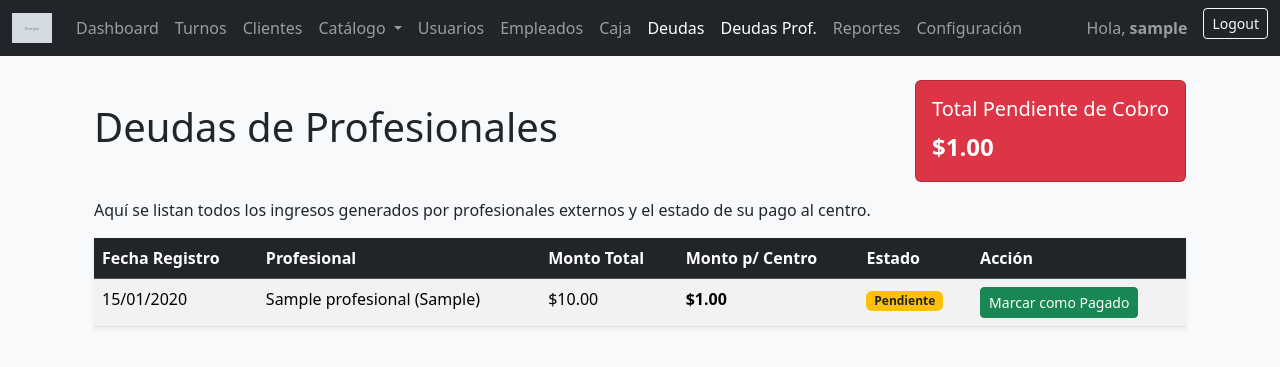
After one commit to mariano0770/estudio_jamal, a Django app: page /profesionales/lista-deudas/ in a window 1280 px wide. The commit adds this page. Shown: the top 367 px of the page. Run offline with Django 5.2, Linux system fonts and the light colour scheme; a user stored in the database is signed in; tables that the repository leaves empty hold one stand-in row (values such as "Sample post"); grey boxes marked "Sample" are stand-in pictures.

Commit message:
Modulo deudas profesionales

```diff
--- a/gestion/templates/gestion/base.html
+++ b/gestion/templates/gestion/base.html
@@ -72,6 +72,7 @@
                         <li class="nav-item"><a class="nav-link {% if 'empleados' in request.path %}active{% endif %}" href="{% url 'lista-empleados' %}">Empleados</a></li>
                         <li class="nav-item"><a class="nav-link {% if request.resolver_match.url_name == 'vista-caja' %}active{% endif %}" href="{% url 'vista-caja' %}">Caja</a></li>
                         <li class="nav-item"><a class="nav-link {% if 'deudas' in request.path %}active{% endif %}" href="{% url 'lista-deudas' %}">Deudas</a></li>
+                        <li class="nav-item"><a class="nav-link {% if 'profesionales' in request.path %}active{% endif %}" href="{% url 'lista-ingresos-profesionales' %}">Deudas Prof.</a></li>
                         <li class="nav-item"><a class="nav-link {% if request.resolver_match.url_name == 'reportes-hub' %}active{% endif %}" href="{% url 'reportes-hub' %}">Reportes</a></li>
                         <li class="nav-item"><a class="nav-link {% if request.resolver_match.url_name == 'configuracion' %}active{% endif %}" href="{% url 'configuracion' %}">Configuración</a></li>
                     {% endif %}
--- /dev/null
+++ b/gestion/templates/gestion/lista_ingresos_profesionales.html
@@ -0,0 +1,63 @@
+{% extends 'gestion/base.html' %}
+
+{% block title %}Deudas de Profesionales{% endblock %}
+
+{% block content %}
+<div class="container mt-4">
+    <div class="d-flex justify-content-between align-items-center mb-3">
+        <h1>Deudas de Profesionales</h1>
+        <div class="card text-white bg-danger">
+            <div class="card-body">
+                <h5 class="card-title">Total Pendiente de Cobro</h5>
+                <p class="card-text fs-4 fw-bold">${{ total_pendiente|floatformat:2 }}</p>
+            </div>
+        </div>
+    </div>
+
+    <p>Aquí se listan todos los ingresos generados por profesionales externos y el estado de su pago al centro.</p>
+
+    <table class="table table-striped table-hover bg-white shadow-sm">
+        <thead class="table-dark">
+            <tr>
+                <th scope="col">Fecha Registro</th>
+                <th scope="col">Profesional</th>
+                <th scope="col">Monto Total</th>
+                <th scope="col">Monto p/ Centro</th>
+                <th scope="col">Estado</th>
+                <th scope="col">Acción</th>
+            </tr>
+        </thead>
+        <tbody>
+            {% for deuda in lista_deudas %}
+            <tr>
+                <td>{{ deuda.fecha_registro|date:"d/m/Y" }}</td>
+                <td>{{ deuda.profesional.nombre }} ({{ deuda.profesional.actividad }})</td>
+                <td>${{ deuda.monto_total_abono|floatformat:2 }}</td>
+                <td class="fw-bold">${{ deuda.monto_para_centro|floatformat:2 }}</td>
+                <td>
+                    {% if deuda.estado_pago == 'Pendiente' %}
+                        <span class="badge bg-warning text-dark">Pendiente</span>
+                    {% else %}
+                        <span class="badge bg-success">Pagado</span>
+                    {% endif %}
+                </td>
+                <td>
+                    {% if deuda.estado_pago == 'Pendiente' %}
+                        <form action="{% url 'pagar-ingreso-profesional' deuda.id %}" method="POST" onsubmit="return confirm('¿Confirmás que recibiste este pago? Esta acción registrará el ingreso en la caja.');">
+                            {% csrf_token %}
+                            <button type="submit" class="btn btn-success btn-sm">Marcar como Pagado</button>
+                        </form>
+                    {% else %}
+                        -
+                    {% endif %}
+                </td>
+            </tr>
+            {% empty %}
+            <tr>
+                <td colspan="6" class="text-center">No hay ingresos registrados.</td>
+            </tr>
+            {% endfor %}
+        </tbody>
+    </table>
+</div>
+{% endblock %}
--- a/gestion/urls.py
+++ b/gestion/urls.py
@@ -59,4 +59,6 @@ urlpatterns = [
     path('planes/<int:plan_id>/eliminar/', views.eliminar_plan, name='eliminar-plan'),
     path('comisiones/<int:comision_id>/pagar/', views.pagar_comision, name='pagar-comision'),
     path('profesionales/registrar-ingreso/', views.registrar_ingreso_profesional, name='registrar-ingreso-profesional'),
+    path('profesionales/lista-deudas/', views.lista_ingresos_profesionales, name='lista-ingresos-profesionales'),
+    path('profesionales/pagar/<int:ingreso_id>/', views.pagar_ingreso_profesional, name='pagar-ingreso-profesional'),
 ]
--- a/gestion/views.py
+++ b/gestion/views.py
@@ -3,7 +3,7 @@
 from django.contrib.auth.forms import SetPasswordForm
 from django.contrib.auth.models import User
 from django.shortcuts import render, redirect, get_object_or_404
-from .models import Cliente, Servicio, Turno, Abono, ClienteAbono, Caja, DeudaEmpleado, Empleado, Asistencia, Configuracion, Producto, Plan, ClientePlan, Comision
+from .models import Cliente, Servicio, Turno, Abono, ClienteAbono, Caja, DeudaEmpleado, Empleado, Asistencia, Configuracion, Producto, Plan, ClientePlan, Comision, IngresoProfesional
 from .forms import TurnoForm, VentaAbonoForm, ConfiguracionForm, EgresoForm, ReporteFechasForm, ClienteForm, ServicioForm, RegistroEmpleadoForm, RegistroClienteForm, VentaProductoForm, ProductoForm, AdminEditarUsuarioForm, VentaPlanForm, AbonoForm, PlanForm, IngresoProfesionalForm
 from django.core.mail import send_mail
 from django.http import HttpResponse, JsonResponse
@@ -859,3 +859,41 @@ def pagar_comision(request, comision_id):
 
     # Redirigimos siempre a la lista de comisiones
     return redirect('lista-comisiones')
+
+@login_required
+@staff_member_required
+def lista_ingresos_profesionales(request):
+    # Buscamos todas las deudas, mostrando las Pendientes primero
+    lista_deudas = IngresoProfesional.objects.all().order_by('estado_pago', '-fecha_registro')
+
+    # Calculamos el total que le deben a Cecilia
+    total_pendiente = IngresoProfesional.objects.filter(estado_pago='Pendiente').aggregate(total=Sum('monto_para_centro'))['total'] or 0
+
+    contexto = {
+        'lista_deudas': lista_deudas,
+        'total_pendiente': total_pendiente
+    }
+    return render(request, 'gestion/lista_ingresos_profesionales.html', contexto)
+
+@login_required
+@staff_member_required
+def pagar_ingreso_profesional(request, ingreso_id):
+    # 1. Buscamos la deuda específica por su ID
+    ingreso = get_object_or_404(IngresoProfesional, id=ingreso_id)
+
+    if request.method == 'POST':
+        # 2. Cambiamos el estado de la deuda a "Pagado"
+        ingreso.estado_pago = 'Pagado'
+        ingreso.save()
+
+        # 3. Creamos el INGRESO en la Caja de Cecilia
+        Caja.objects.create(
+            concepto=f'Pago de Profesional: {ingreso.profesional.nombre} (Cliente: {ingreso.cliente_nombre})',
+            monto=ingreso.monto_para_centro,
+            tipo='Ingreso'
+        )
+
+        messages.success(request, f'¡Pago de {ingreso.profesional.nombre} registrado en la caja!')
+
+    # 4. Redirigimos de vuelta a la lista de deudas
+    return redirect('lista-ingresos-profesionales')
```
